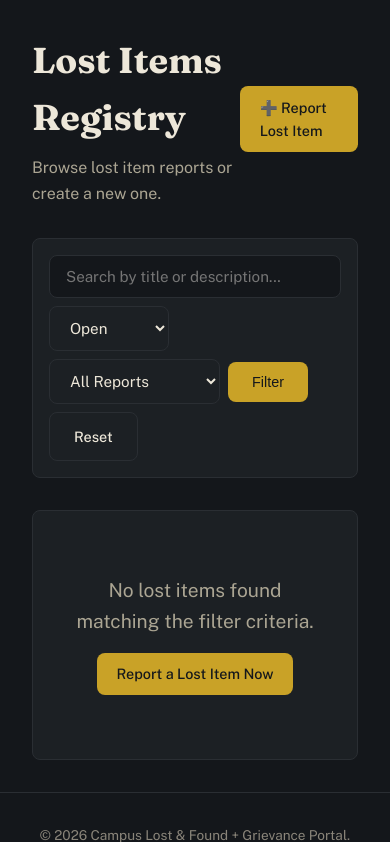
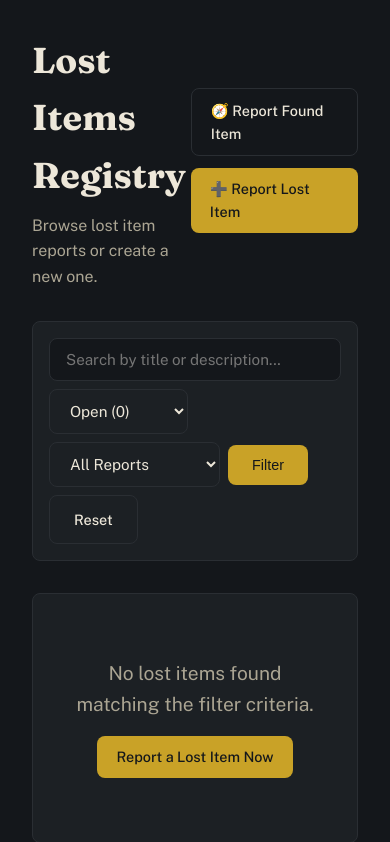
Before and after one commit to saket-pathak/campus-lost-found-grievance-portal, a Django app: page /lostfound/lost/ in a window 390 px wide; the page is wider, and only the part inside the window is pictured. Shown: the part 110-952 px from the top of that part. Run offline with Django 5.2, Linux system fonts and the light colour scheme; the visitor is signed in with stand-in values (Sample User, id 1); data that the repository does not hold is empty.

Commit message:
added the found option on the project ,Updated the current lost and found template with mobile no. and email to contact and removed the error of category selections

```diff
--- a/apps/lostfound/forms.py
+++ b/apps/lostfound/forms.py
@@ -4,7 +4,7 @@ from .models import LostItem, FoundItem, ClaimRequest
 class LostItemForm(forms.ModelForm):
     class Meta:
         model = LostItem
-        fields = ['title', 'description', 'category', 'location_lost', 'date_lost', 'image']
+        fields = ['title', 'description', 'category', 'location_lost', 'date_lost', 'contact_email', 'contact_number', 'image']
         widgets = {
             'date_lost': forms.DateInput(attrs={'type': 'date'}),
         }
@@ -12,7 +12,7 @@ class LostItemForm(forms.ModelForm):
 class FoundItemForm(forms.ModelForm):
     class Meta:
         model = FoundItem
-        fields = ['title', 'description', 'category', 'location_found', 'date_found', 'image']
+        fields = ['title', 'description', 'category', 'location_found', 'date_found', 'contact_email', 'contact_number', 'image']
         widgets = {
             'date_found': forms.DateInput(attrs={'type': 'date'}),
         }
--- a/apps/lostfound/models.py
+++ b/apps/lostfound/models.py
@@ -29,6 +29,8 @@ class LostItem(TimeStampedModel):
     category = models.CharField(max_length=30, choices=CATEGORY_CHOICES)
     location_lost = models.CharField(max_length=200)
     date_lost = models.DateField()
+    contact_email = models.EmailField(blank=True, null=True)
+    contact_number = models.CharField(max_length=20, blank=True, null=True)
     image = models.ImageField(upload_to='lost_items/', blank=True, null=True)
     status = models.CharField(max_length=15, choices=STATUS_CHOICES, default='open')
 
@@ -53,6 +55,8 @@ class FoundItem(TimeStampedModel):
     category = models.CharField(max_length=30, choices=CATEGORY_CHOICES)
     location_found = models.CharField(max_length=200)
     date_found = models.DateField()
+    contact_email = models.EmailField(blank=True, null=True)
+    contact_number = models.CharField(max_length=20, blank=True, null=True)
     image = models.ImageField(upload_to='found_items/', blank=True, null=True)
     status = models.CharField(max_length=15, choices=STATUS_CHOICES, default='unclaimed')
 
--- a/apps/lostfound/views.py
+++ b/apps/lostfound/views.py
@@ -6,6 +6,7 @@ from django.contrib import messages
 from django.core.exceptions import PermissionDenied
 
 from .models import LostItem, FoundItem, ClaimRequest
+from django.db.models import Count
 from .forms import LostItemForm, FoundItemForm, ClaimRequestForm
 from .matching import find_potential_matches
 
@@ -29,6 +30,13 @@ class LostItemListView(LoginRequiredMixin, ListView):
             queryset = queryset.filter(title__icontains=q) | queryset.filter(description__icontains=q)
 
         return queryset
+
+    def get_context_data(self, **kwargs):
+        context = super().get_context_data(**kwargs)
+        counts = LostItem.objects.values('status').annotate(count=Count('id'))
+        status_counts = {c['status']: c['count'] for c in counts}
+        context['status_counts'] = status_counts
+        return context
 
 class LostItemDetailView(LoginRequiredMixin, DetailView):
     model = LostItem
--- a/templates/lostfound/found_detail.html
+++ b/templates/lostfound/found_detail.html
@@ -28,6 +28,8 @@
         <div style="background: rgba(255,255,255,0.02); border: 1px solid var(--border-color); border-radius: var(--radius-sm); padding: 1rem; margin-bottom: 1.5rem;">
             <p style="margin-bottom: 0.5rem;">📍 <strong>Location Found:</strong> {{ found_item.location_found }}</p>
             <p style="margin-bottom: 0.5rem;">📅 <strong>Date Found:</strong> {{ found_item.date_found }}</p>
+            <p style="margin-bottom: 0.5rem;">📧 <strong>Contact Email:</strong> {{ found_item.contact_email|default:'Not provided' }}</p>
+            <p style="margin-bottom: 0.5rem;">📱 <strong>Contact Number:</strong> {{ found_item.contact_number|default:'Not provided' }}</p>
             <p>👤 <strong>Found By:</strong> {{ found_item.finder.username }}</p>
         </div>
 
--- a/templates/lostfound/found_list.html
+++ b/templates/lostfound/found_list.html
@@ -16,7 +16,10 @@
         <h1>Found Items Registry</h1>
         <p style="color: var(--text-secondary);">Browse items found on campus or report a new one.</p>
     </div>
-    <a href="{% url 'lostfound:found_create' %}" class="btn btn-primary">➕ Report Found Item</a>
+    <div style="display: flex; gap: 0.75rem; flex-wrap: wrap; align-items: center;">
+        <a href="{% url 'lostfound:found_create' %}" class="btn btn-primary">➕ Report Found Item</a>
+        <a href="{% url 'lostfound:lost_create' %}" class="btn btn-secondary">🧭 Report Lost Item</a>
+    </div>
 </div>
 
 <div class="card" style="padding: 1rem; margin-bottom: 2rem; display: flex; flex-wrap: wrap; gap: 1rem; justify-content: space-between; align-items: center;">
@@ -59,6 +62,7 @@
                     <p style="margin-bottom: 0.25rem;">📍 <strong>Location Found:</strong> {{ item.location_found }}</p>
                     <p style="margin-bottom: 0.25rem;">📅 <strong>Date Found:</strong> {{ item.date_found }}</p>
                     <p style="margin-top: 0.5rem; font-weight: 500; color: var(--text-secondary);">By: {{ item.finder.username }}</p>
+                    <p style="margin-top: 0.25rem; color: var(--text-secondary); font-size: 0.85rem;">📧 {{ item.contact_email|default:'Not provided' }} | 📱 {{ item.contact_number|default:'Not provided' }}</p>
                     <a href="{% url 'lostfound:found_detail' item.pk %}" class="btn btn-secondary" style="width: 100%; margin-top: 1rem; justify-content: center;">View Details</a>
                 </div>
             </div>
--- a/templates/lostfound/lost_detail.html
+++ b/templates/lostfound/lost_detail.html
@@ -11,8 +11,9 @@
 {% endblock %}
 
 {% block content %}
-<div style="margin-bottom: 2rem;">
+<div style="margin-bottom: 2rem; display: flex; justify-content: space-between; flex-wrap: wrap; gap: 1rem; align-items: center;">
     <a href="{% url 'lostfound:lost_list' %}" style="color: var(--text-secondary); font-weight: 500;">&larr; Back to Lost Items</a>
+    <a href="{% url 'lostfound:found_create' %}" class="btn btn-secondary">🧭 Report Found Item</a>
 </div>
 
 <div class="grid" style="grid-template-columns: 1.2fr 1fr; gap: 2rem; align-items: start;">
@@ -28,6 +29,8 @@
         <div style="background: rgba(255,255,255,0.02); border: 1px solid var(--border-color); border-radius: var(--radius-sm); padding: 1rem; margin-bottom: 1.5rem;">
             <p style="margin-bottom: 0.5rem;">📍 <strong>Location Lost:</strong> {{ lost_item.location_lost }}</p>
             <p style="margin-bottom: 0.5rem;">📅 <strong>Date Lost:</strong> {{ lost_item.date_lost }}</p>
+            <p style="margin-bottom: 0.5rem;">📧 <strong>Contact Email:</strong> {{ lost_item.contact_email|default:'Not provided' }}</p>
+            <p style="margin-bottom: 0.5rem;">📱 <strong>Contact Number:</strong> {{ lost_item.contact_number|default:'Not provided' }}</p>
             <p>👤 <strong>Reported By:</strong> {{ lost_item.reporter.username }} ({{ lost_item.reporter.email }})</p>
         </div>
 
--- a/templates/lostfound/lost_list.html
+++ b/templates/lostfound/lost_list.html
@@ -16,7 +16,10 @@
         <h1>Lost Items Registry</h1>
         <p style="color: var(--text-secondary);">Browse lost item reports or create a new one.</p>
     </div>
-    <a href="{% url 'lostfound:lost_create' %}" class="btn btn-primary">➕ Report Lost Item</a>
+    <div style="display: flex; gap: 0.75rem; flex-wrap: wrap; align-items: center;">
+        <a href="{% url 'lostfound:found_create' %}" class="btn btn-secondary">🧭 Report Found Item</a>
+        <a href="{% url 'lostfound:lost_create' %}" class="btn btn-primary">➕ Report Lost Item</a>
+    </div>
 </div>
 
 <div class="card" style="padding: 1rem; margin-bottom: 2rem; display: flex; flex-wrap: wrap; gap: 1rem; justify-content: space-between; align-items: center;">
@@ -26,9 +29,9 @@
         </div>
         <div>
             <select name="status" style="min-width: 120px;">
-                <option value="open" {% if request.GET.status == 'open' or not request.GET.status %}selected{% endif %}>Open</option>
-                <option value="matched" {% if request.GET.status == 'matched' %}selected{% endif %}>Matched</option>
-                <option value="closed" {% if request.GET.status == 'closed' %}selected{% endif %}>Closed</option>
+                <option value="open" {% if request.GET.status == 'open' or not request.GET.status %}selected{% endif %}>Open ({{ status_counts.open|default:0 }})</option>
+                <option value="matched" {% if request.GET.status == 'matched' %}selected{% endif %}>Matched ({{ status_counts.matched|default:0 }})</option>
+                <option value="closed" {% if request.GET.status == 'closed' %}selected{% endif %}>Closed ({{ status_counts.closed|default:0 }})</option>
             </select>
         </div>
         <div>
@@ -60,6 +63,7 @@
                     <p style="margin-bottom: 0.25rem;">📍 <strong>Location Lost:</strong> {{ item.location_lost }}</p>
                     <p style="margin-bottom: 0.25rem;">📅 <strong>Date Lost:</strong> {{ item.date_lost }}</p>
                     <p style="margin-top: 0.5rem; font-weight: 500; color: var(--text-secondary);">By: {{ item.reporter.username }}</p>
+                    <p style="margin-top: 0.25rem; color: var(--text-secondary); font-size: 0.85rem;">📧 {{ item.contact_email|default:'Not provided' }} | 📱 {{ item.contact_number|default:'Not provided' }}</p>
                     <a href="{% url 'lostfound:lost_detail' item.pk %}" class="btn btn-secondary" style="width: 100%; margin-top: 1rem; justify-content: center;">View Details</a>
                 </div>
             </div>
@@ -71,4 +75,16 @@
         <a href="{% url 'lostfound:lost_create' %}" class="btn btn-primary">Report a Lost Item Now</a>
     </div>
 {% endif %}
+<script>
+    // Auto-submit filters when user changes select values for a clearer UX
+    (function(){
+        try{
+            document.querySelectorAll('select[name="status"], select[name="my_reports"]').forEach(function(el){
+                el.addEventListener('change', function(){
+                    var form = el.closest('form'); if(form) form.submit();
+                });
+            });
+        }catch(e){ /* ignore for older browsers */ }
+    })();
+</script>
 {% endblock %}
```
Also changed, not shown: apps/lostfound/admin.py (+4 -4 lines), apps/lostfound/migrations/0002_founditem_contact_email_founditem_contact_number_and_more.py (added).
